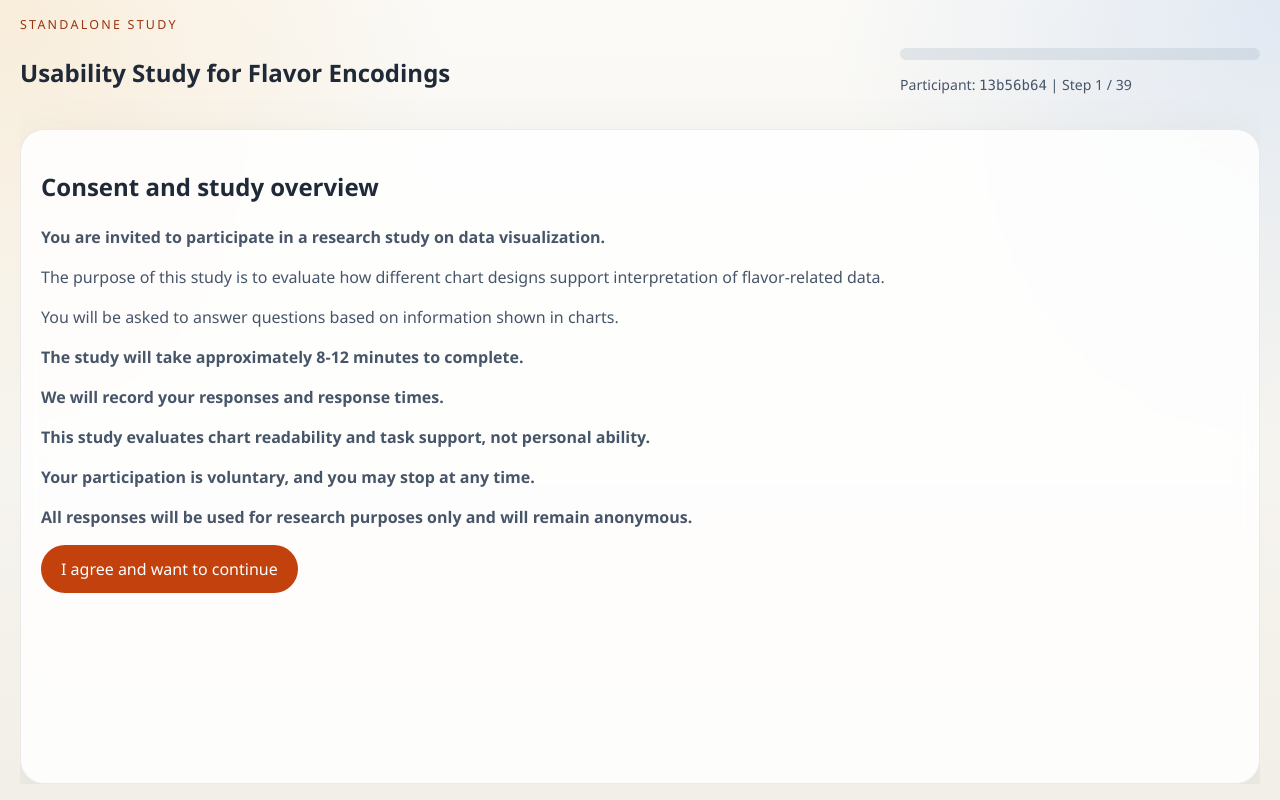
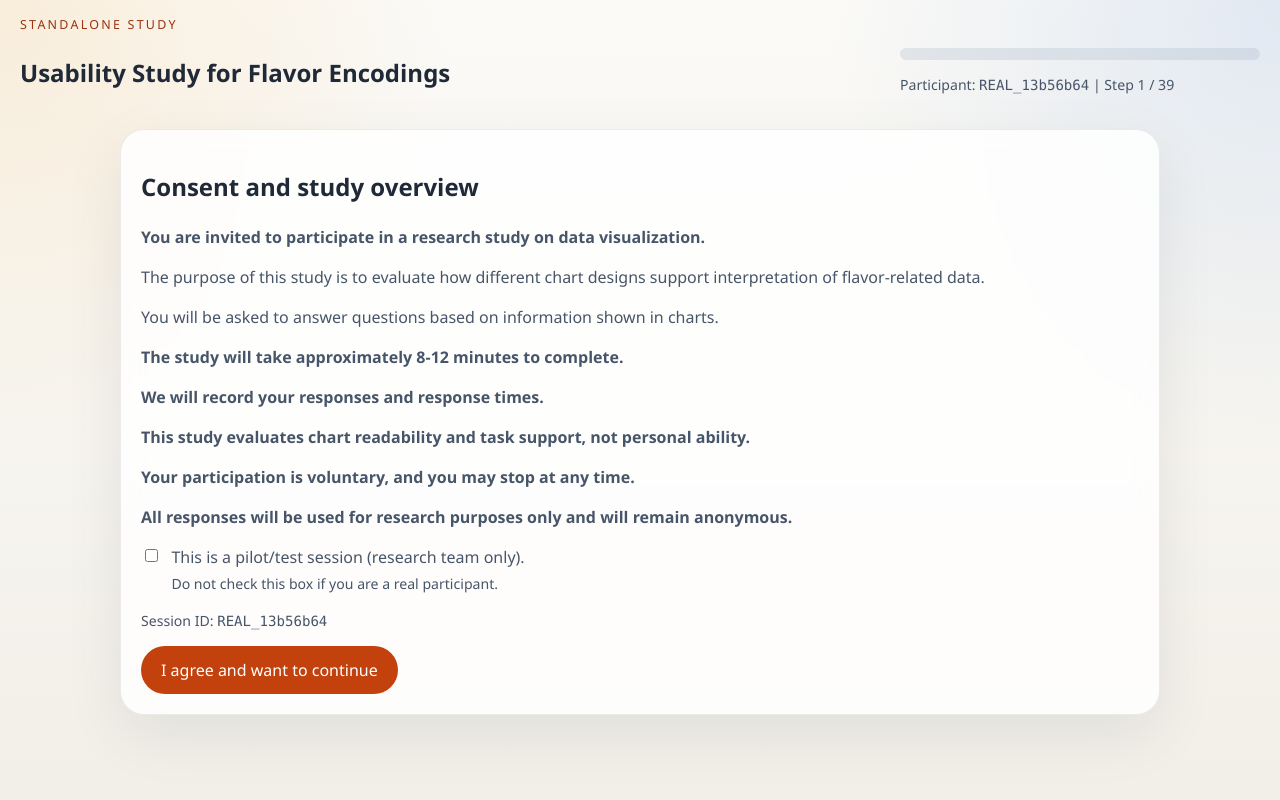
Before and after one commit to nafiul-nipu/FlavorCharterStudy, a React (Vite) app: page / in a window 1280 px wide. Built offline with nearby package versions, Linux system fonts and the light colour scheme.

Commit message:
pilot checkbox added

```diff
--- a/src/components/StudySessionPage.tsx
+++ b/src/components/StudySessionPage.tsx
@@ -71,6 +71,22 @@ export default function StudySessionPage() {
     status: "idle",
     message: "",
   });
+
+  function setSessionType(sessionType: "real" | "test") {
+    setSession((prev) => {
+      const currentPrefix = prev.sessionType === "test" ? "TEST_" : "REAL_";
+      const nextPrefix = sessionType === "test" ? "TEST_" : "REAL_";
+      const currentId = prev.participantId || "";
+      const suffix = currentId.startsWith(currentPrefix)
+        ? currentId.slice(currentPrefix.length)
+        : crypto.randomUUID().slice(0, 8);
+      return {
+        ...prev,
+        sessionType,
+        participantId: `${nextPrefix}${suffix || crypto.randomUUID().slice(0, 8)}`,
+      };
+    });
+  }
 
   useEffect(() => {
     let cancelled = false;
@@ -247,7 +263,11 @@ export default function StudySessionPage() {
 
   async function submitAllResponses() {
     if (!pack) return;
-    setSubmission({ status: "submitting", message: "Submitting responses..." });
+    setSubmission({
+      status: "submitting",
+      message:
+        "Submitting responses. Important: do not close this browser tab until submission is complete.",
+    });
     const result = await submitStudySession(pack, session);
     if (result.ok) {
       setSubmission({ status: "submitted", message: result.message });
@@ -301,18 +321,48 @@ export default function StudySessionPage() {
               <div className="progress-fill" style={{ width: `${progressPercent}%` }} />
             </div>
             <p className="muted small">
-              Participant: <code>{session.participantId.slice(0, 8)}</code> | Step{" "}
+              Participant: <code>{session.participantId}</code> | Step{" "}
               {session.currentStep + 1} / {steps.length}
             </p>
           </div>
         </header>
 
         {currentStep.type === "consent" ? (
-          <article className="card">
+          <article className="card info-card consent-card">
             <h2>Consent and study overview</h2>
             {pack.consentText.map((line) => (
               <FormattedParagraph key={line} text={line} className="muted" />
             ))}
+            <label
+              className="muted"
+              style={{
+                display: "flex",
+                alignItems: "flex-start",
+                gap: "0.65rem",
+                margin: "0.75rem 0 1rem",
+              }}
+            >
+              <input
+                type="checkbox"
+                style={{ marginTop: "0.2rem" }}
+                checked={session.sessionType === "test"}
+                onChange={(event) =>
+                  setSessionType(event.target.checked ? "test" : "real")
+                }
+              />
+              <span>
+                <span>This is a pilot/test session (research team only).</span>
+                <span
+                  className="muted small"
+                  style={{ display: "block", marginTop: "0.2rem" }}
+                >
+                  Do not check this box if you are a real participant.
+                </span>
+              </span>
+            </label>
+            <p className="muted small" style={{ marginTop: 0 }}>
+              Session ID: <code>{session.participantId}</code>
+            </p>
             <button className="primary-button" onClick={acceptConsent}>
               I agree and want to continue
             </button>
@@ -356,7 +406,7 @@ export default function StudySessionPage() {
         ) : null}
 
         {currentStep.type === "intro" ? (
-          <article className="card">
+          <article className="card info-card intro-card">
             <h2>Study instructions</h2>
             {pack.introText.map((line) => (
               <FormattedParagraph key={line} text={line} className="muted" />
--- a/src/index.css
+++ b/src/index.css
@@ -92,6 +92,13 @@ code {
   box-shadow: 0 20px 60px rgba(15, 23, 42, 0.08);
   backdrop-filter: blur(10px);
   overflow: auto;
+}
+
+.info-card {
+  max-width: 1040px;
+  margin: 0 auto;
+  overflow: visible;
+  align-self: start;
 }
 
 .eyebrow {
--- a/src/lib/storage.ts
+++ b/src/lib/storage.ts
@@ -30,6 +30,7 @@ export type SavedFinalPreferences = Record<string, string>;
 
 export type SavedSession = {
   participantId: string;
+  sessionType?: "real" | "test";
   currentStep: number;
   consentAccepted: boolean;
   consentAcceptedAt?: string;
@@ -43,8 +44,10 @@ export type SavedSession = {
 };
 
 export function createEmptySession(): SavedSession {
+  const token = crypto.randomUUID().slice(0, 8);
   return {
-    participantId: crypto.randomUUID(),
+    participantId: `REAL_${token}`,
+    sessionType: "real",
     currentStep: 0,
     consentAccepted: false,
     backgroundAnswers: {},
```
